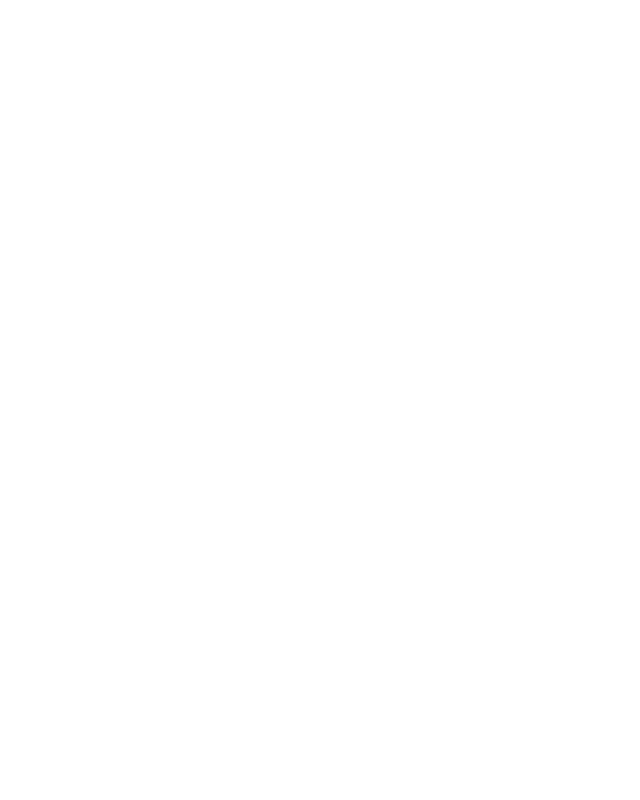
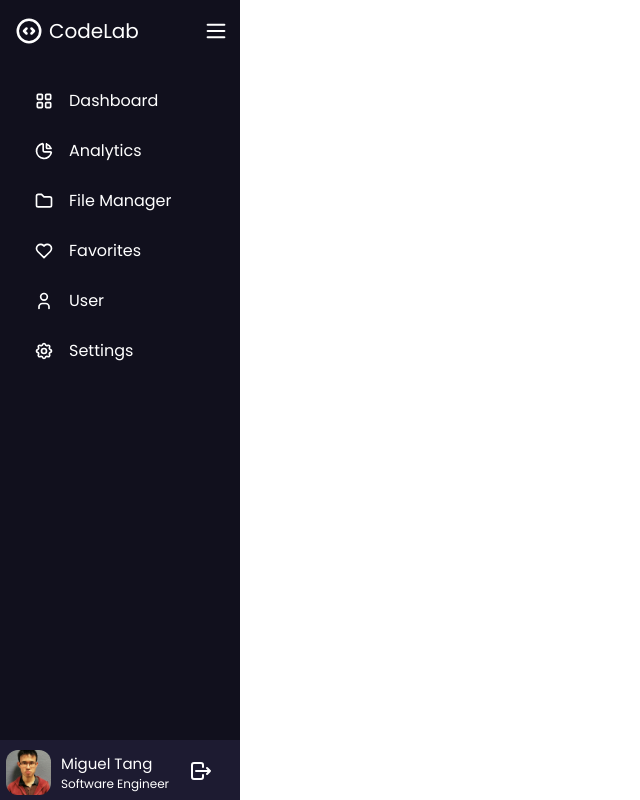
Before and after one commit to Mike5801/ReactProjects, a React (Create React App) app in the folder myself/: page /favorites in a window 1280 px wide. Before the commit this address had no page. Shown: the whole page, without its empty margins (0-640 px from the left). Built offline with nearby package versions, Linux system fonts and the light colour scheme.

Commit message:
add navigation

```diff
--- a/myself/src/App.js
+++ b/myself/src/App.js
@@ -10,7 +10,7 @@ import Analytics from './routes/analytics/analytics.component';
 import FileManager from './routes/file-manager/file-manager.component';
 import Messages from './routes/messages/messages.component';
 import Order from './routes/order/order.component';
-import Saved from './routes/saved/saved.component';
+import Favorites from './routes/saved/saved.component';
 import Settings from './routes/settings/settings.component';
 import User from './routes/user/user.component';
 
@@ -47,7 +47,7 @@ const App = () => {
         <Route path='file-manager' element={ <FileManager/> } />
         <Route path='messages' element={ <Messages/> } />
         <Route path='order' element={ <Order/> } />
-        <Route path='saved' element={ <Saved/> } />
+        <Route path='favorites' element={ <Favorites/> } />
         <Route path='settings' element={ <Settings/> } />
         <Route path='user' element={ <User/> } />
       </Route>
--- a/myself/src/App.scss
+++ b/myself/src/App.scss
@@ -11,5 +11,5 @@ body {
     position: relative;
     min-height: 100vh;
     width: 100%;
-    overflow: hidden;
+    overflow:hidden;
 }
--- a/myself/src/components/side-navbar-element/side-navbar-element.component.jsx
+++ b/myself/src/components/side-navbar-element/side-navbar-element.component.jsx
@@ -1,12 +1,13 @@
 import './side-navbar-element.styles.css';
+import { Link } from 'react-router-dom';
 
-const SideNavbarElement = ({title, icon}) => {
+const SideNavbarElement = ({title, icon, route}) => {
     return(
         <li className="nav-list-element">
-            <a href="#">
+            <Link className='link-element' href="#" to={`/${route}`}>
                 {icon}
                 <span className="links-name">{title}</span>
-            </a>
+            </Link>
             {/* <span className="tooltip">Dashboard</span> */}
         </li>
     );
--- a/myself/src/components/side-navbar-element/side-navbar-element.styles.scss
+++ b/myself/src/components/side-navbar-element/side-navbar-element.styles.scss
@@ -14,7 +14,7 @@
         text-align: center;
     }
 
-    a {
+    .link-element {
         color: #fff;
         display: flex;
         align-items: center;
--- a/myself/src/components/side-navbar-list/side-navbar-list.component.jsx
+++ b/myself/src/components/side-navbar-list/side-navbar-list.component.jsx
@@ -12,12 +12,12 @@ import { ReactComponent as HeartIcon } from '../../assets/heart.svg';
 const SideNavbarList = () => {
     return(
         <ul className='nav-list'>
-            <SideNavbarElement title={"Dashboard"} icon={<DashBoardIcon/>}/>
-            <SideNavbarElement title={"Analytics"} icon={<AnalyticsIcon/>}/>
-            <SideNavbarElement title={"Folder"} icon={<FolderIcon/>}/>
-            <SideNavbarElement title={"Favorites"} icon={<HeartIcon/>}/>
-            <SideNavbarElement title={"User"} icon={<UserIcon/>}/>
-            <SideNavbarElement title={"Settings"} icon={<SettingsIcon/>}/>
+            <SideNavbarElement title={"Dashboard"} icon={<DashBoardIcon/>} route=""/>
+            <SideNavbarElement title={"Analytics"} icon={<AnalyticsIcon/>} route="analytics"/>
+            <SideNavbarElement title={"File Manager"} icon={<FolderIcon/>} route="file-manager"/>
+            <SideNavbarElement title={"Favorites"} icon={<HeartIcon/>} route="favorites"/>
+            <SideNavbarElement title={"User"} icon={<UserIcon/>} route="user"/>
+            <SideNavbarElement title={"Settings"} icon={<SettingsIcon/>} route="settings"/>
         </ul>
     );
 }
--- a/myself/src/routes/navigation/navigation.component.jsx
+++ b/myself/src/routes/navigation/navigation.component.jsx
@@ -6,8 +6,6 @@ import SideNavBarLogo from '../../components/side-navbar-logo/side-navbar-logo.c
 import SideNavbarList from '../../components/side-navbar-list/side-navbar-list.component';
 import SideNavbarProfile from '../../components/side-navbar-profile/side-navbar-profile.component';
 import { Fragment } from "react";
-
-
 const Navigation = () => {
     return(
         <Fragment>
--- a/myself/src/routes/saved/saved.component.jsx
+++ b/myself/src/routes/saved/saved.component.jsx
@@ -1,10 +1,10 @@
 
-const Saved = () => {
+const Favorites = () => {
     return(
         <div>
-            <h1>Saved</h1>
+            <h1>Favorites</h1>
         </div>
     );
 }
 
-export default Saved;
+export default Favorites;
```
